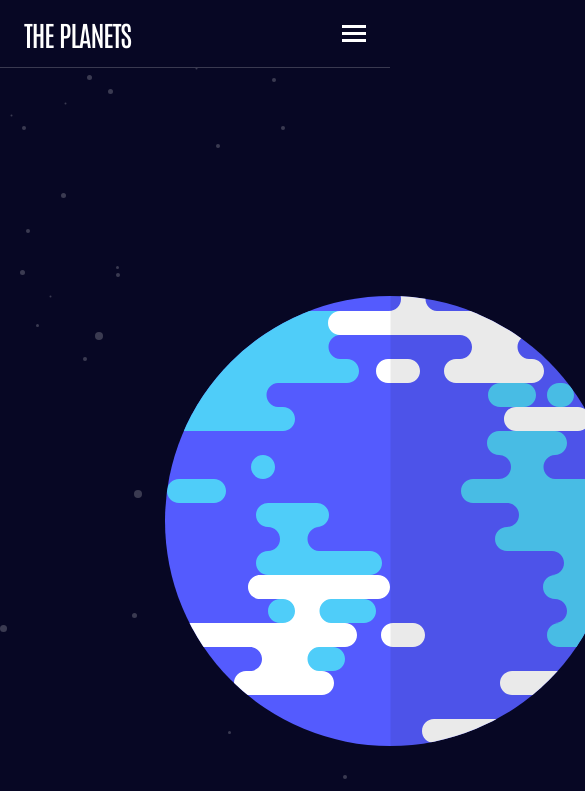
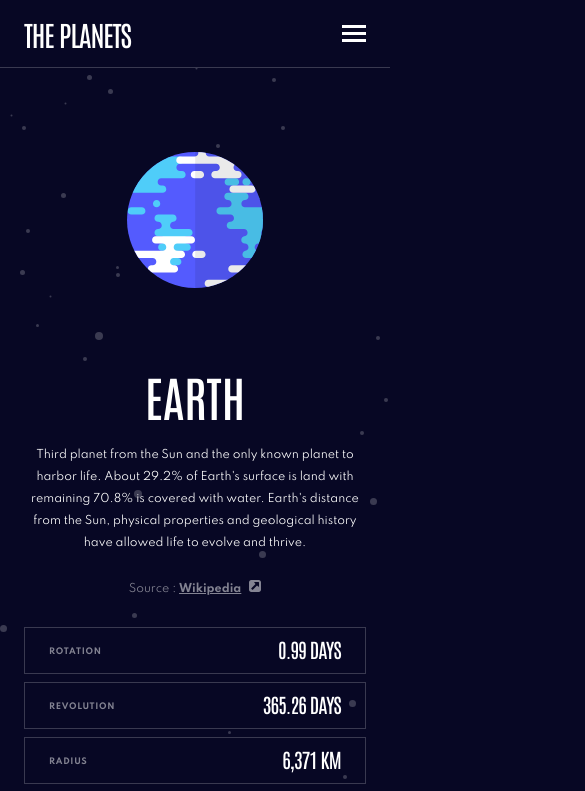
Before and after one commit to yjcyun/frontend_mentor, a React (Create React App) app in the folder intermediate/planet_fact_site/: page /earth in a window 390 px wide. Shown: the top 791 px of the page, 585 px wide, since content can reach past the window. Built offline with nearby package versions, Linux system fonts and the light colour scheme.

Commit message:
:iphone: Add responsive css

```diff
--- a/intermediate/planet_fact_site/src/components/button-group.tsx
+++ b/intermediate/planet_fact_site/src/components/button-group.tsx
@@ -18,6 +18,11 @@ const StyledButtonGroup = styled.div`
   display: flex;
   flex-direction: column;
   align-items: flex-start;
+  margin-top: 39px;
+
+  @media (max-width: 767px) {
+    display: none;
+  }
 `;
 
 export const ButtonGroup: React.FC<ButtonGroupProps> = ({
--- a/intermediate/planet_fact_site/src/components/button.tsx
+++ b/intermediate/planet_fact_site/src/components/button.tsx
@@ -27,6 +27,7 @@ const StyledButton = styled.button<StyledButtonProps>`
   padding: 12px 28px;
   transition: var(--transition);
   width: 100%;
+  text-align: left;
 
   .index {
     margin-right: 28px;
--- a/intermediate/planet_fact_site/src/components/card-group.tsx
+++ b/intermediate/planet_fact_site/src/components/card-group.tsx
@@ -10,6 +10,11 @@ interface CardGroupProps {
 const StyledCardGroup = styled.div`
   display: flex;
   gap: 30px;
+
+  @media (max-width: 767px) {
+    flex-direction: column;
+    gap: 8px;
+  }
 `;
 
 export const CardGroup: React.FC<CardGroupProps> = ({ data }) => {
--- a/intermediate/planet_fact_site/src/components/card.tsx
+++ b/intermediate/planet_fact_site/src/components/card.tsx
@@ -16,6 +16,18 @@ const StyledCard = styled.div`
     margin-bottom: 4px;
     color: var(--white-50);
   }
+
+  @media (max-width: 767px) {
+    padding: 9px 24px 13px;
+    display: flex;
+    align-items: center;
+    justify-content: space-between;
+
+    h4 {
+      margin-bottom: 0;
+      padding-top: 7px;
+    }
+  }
 `;
 
 export const Card: React.FC<CardProps> = ({ label, content }) => {
--- a/intermediate/planet_fact_site/src/components/information.tsx
+++ b/intermediate/planet_fact_site/src/components/information.tsx
@@ -25,6 +25,15 @@ const StyledInformation = styled.div`
   .source-icon {
     margin-left: 8px;
   }
+
+  @media (max-width: 996px) {
+    width: 339px;
+  }
+
+  @media (max-width: 767px) {
+    width: 100%;
+    text-align: center;
+  }
 `;
 
 export const Information: React.FC<InformationProps> = ({
--- a/intermediate/planet_fact_site/src/global-styles.tsx
+++ b/intermediate/planet_fact_site/src/global-styles.tsx
@@ -11,6 +11,7 @@ const GlobalStyle = createGlobalStyle`
     --orange: #CD5120;
     --purple: #6f2ed6;
     --mint: #1ec2a4;
+    --dark-blue: #2D68F0;
     --white: #fff;
     --white-50: rgba(255,255,255,0.5);
     --white-20: rgba(255,255,255,0.2);
@@ -101,18 +102,41 @@ const GlobalStyle = createGlobalStyle`
     list-style: none;
   }
 
-  .gutter {
-    padding: 0 40px;
-    max-width: 1190px;
+
+
+  @media (max-width: 996px) {
+    h1 {
+      font-size: 4.8rem;
+      line-height: 100%;
+    }
+
+    h2 {
+      font-size: 2.4rem;
+      line-height: 100%;
+      letter-spacing: 0.9px;
+    }
+
+    h4 {
+      font-size: 0.8rem;
+      line-height: 1.6rem;
+      letter-spacing: 0.73px;
+    }
+
+    p {
+      font-size: 1.1rem;
+      line-height: 2.2rem;
+    }
   }
 
-  @media (max-width: 680px) {
-    .gutter {
-      margin-top: 32px;
-      padding: 0 32px;
-
+  @media (max-width: 767px) {
+    h2 {
+      font-size: 2rem;
+      letter-spacing: -0.75px;
     }
   }
+
+
+
 `;
 
 export default GlobalStyle;
--- /dev/null
+++ b/intermediate/planet_fact_site/src/pages/colour-data.ts
@@ -0,0 +1,10 @@
+export const colours = [
+  { planet: "mercury", colour: "var(--blue)" },
+  { planet: "venus", colour: "var(--yellow)" },
+  { planet: "earth", colour: "var(--purple)" },
+  { planet: "mars", colour: "var(--orange)" },
+  { planet: "jupiter", colour: "var(--red)" },
+  { planet: "saturn", colour: "var(--orange)" },
+  { planet: "uranus", colour: "var(--mint)" },
+  { planet: "neptune", colour: "var(--dark-blue)" },
+];
--- a/intermediate/planet_fact_site/src/pages/planet.tsx
+++ b/intermediate/planet_fact_site/src/pages/planet.tsx
@@ -10,16 +10,35 @@ import { CardGroup } from "../components/card-group";
 import { CardType } from "../types";
 
 import bgStars from "../assets/background-stars.svg";
+import { colours } from "./colour-data";
 
 const StyledPlanet = styled.div`
   background: url(${bgStars});
-  padding: 126px 165px 56px;
   min-height: calc(100vh - 85px);
+`;
+
+const InnerDiv = styled.div`
+  display: flex;
+  flex-direction: column;
+  justify-content: flex-end;
+  max-width: 1190px;
+  margin: auto;
+  padding: 0 40px 56px;
+  height: calc(1024px - 85px);
+
+  @media (max-width: 996px) {
+    height: fit-content;
+  }
+
+  @media (max-width: 767px) {
+    padding: 0 24px 56px;
+  }
 `;
 
 const TopDiv = styled.div`
   display: flex;
   justify-content: space-between;
+  margin-bottom: 87px;
 
   .img-cont {
     flex: 1;
@@ -37,6 +56,47 @@ const TopDiv = styled.div`
 
   .content-cont {
     width: 350px;
+    display: flex;
+    flex-direction: column;
+    justify-content: flex-end;
+  }
+
+  @media (max-width: 996px) {
+    flex-direction: column;
+    margin-bottom: 27px;
+
+    .img-cont {
+      min-height: 460px;
+      max-width: 369px;
+      margin: auto;
+    }
+
+    img {
+      width: 63%;
+    }
+
+    .content-cont {
+      width: 100%;
+      flex-direction: row;
+      justify-content: space-between;
+      align-items: center;
+    }
+  }
+
+  @media (max-width: 767px) {
+    .img-cont {
+      min-height: 304px;
+      padding: 0;
+    }
+
+    img {
+      width: 40%;
+    }
+
+    .geology-img {
+      width: 20%;
+      bottom: 10%;
+    }
   }
 `;
 
@@ -84,6 +144,10 @@ export const PlanetPage = () => {
     }
   };
 
+  const getPlanetColour = () => {
+    return colours.filter((c) => c.planet === planetId)[0];
+  };
+
   const cardData: CardType[] = [
     { label: "rotation", content: rotation },
     { label: "revolution", content: revolution },
@@ -91,10 +155,9 @@ export const PlanetPage = () => {
     { label: "temperature", content: temperature },
   ];
 
-  console.log("." + getActiveImage());
-
   return (
     <StyledPlanet>
+      <InnerDiv>
         <TopDiv>
           <div className="img-cont">
             {activeButton === "geology" ? (
@@ -117,13 +180,14 @@ export const PlanetPage = () => {
               source={getActiveInformation()!.source}
             />
             <ButtonGroup
-            bg="var(--blue)"
+              bg={getPlanetColour().colour}
               onChange={buttonHandler}
               activeButton={activeButton}
             />
           </div>
         </TopDiv>
         <CardGroup data={cardData} />
+      </InnerDiv>
     </StyledPlanet>
   );
 };
```
Lines whose indentation alone changed are shown as unchanged.
